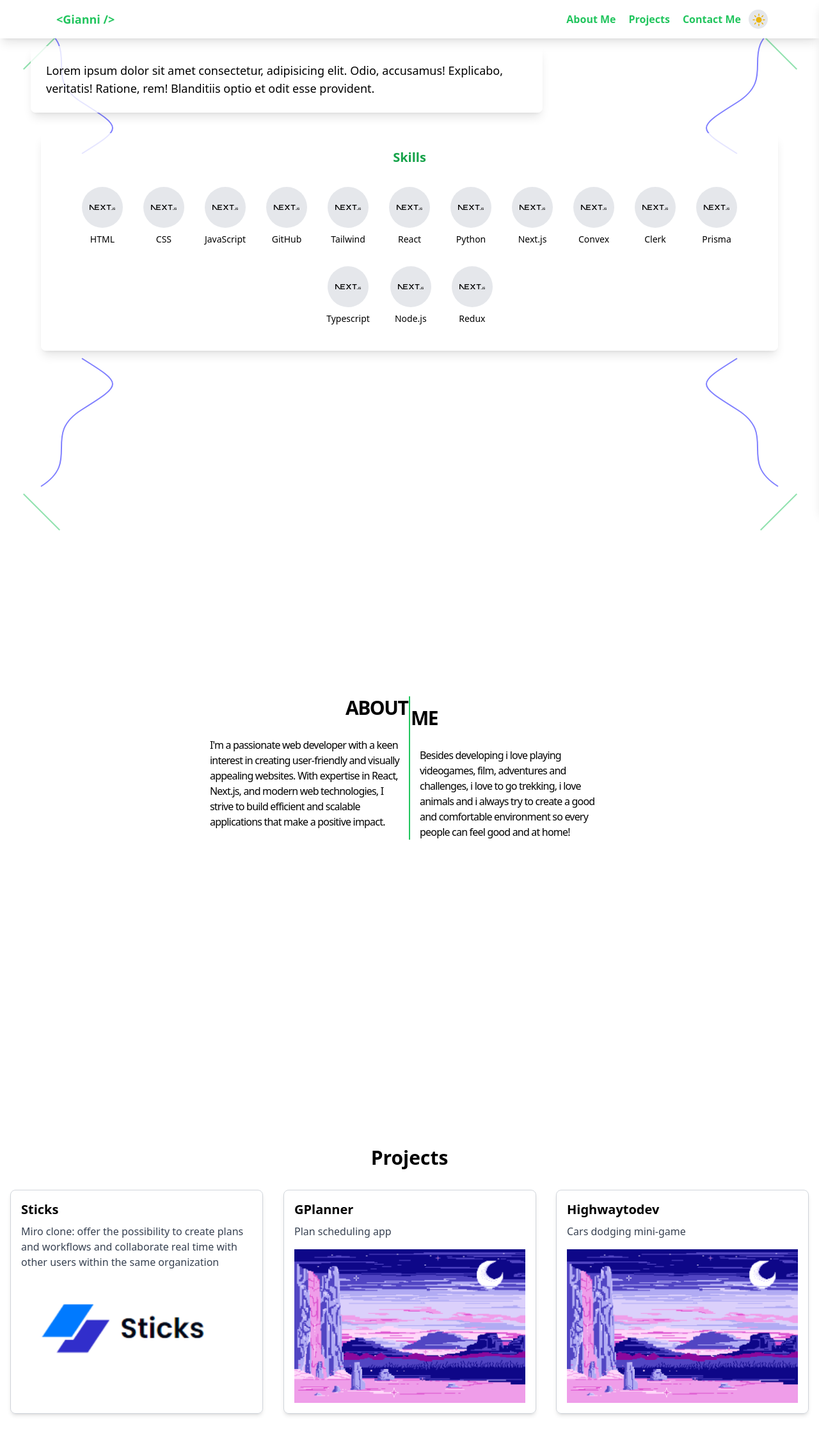
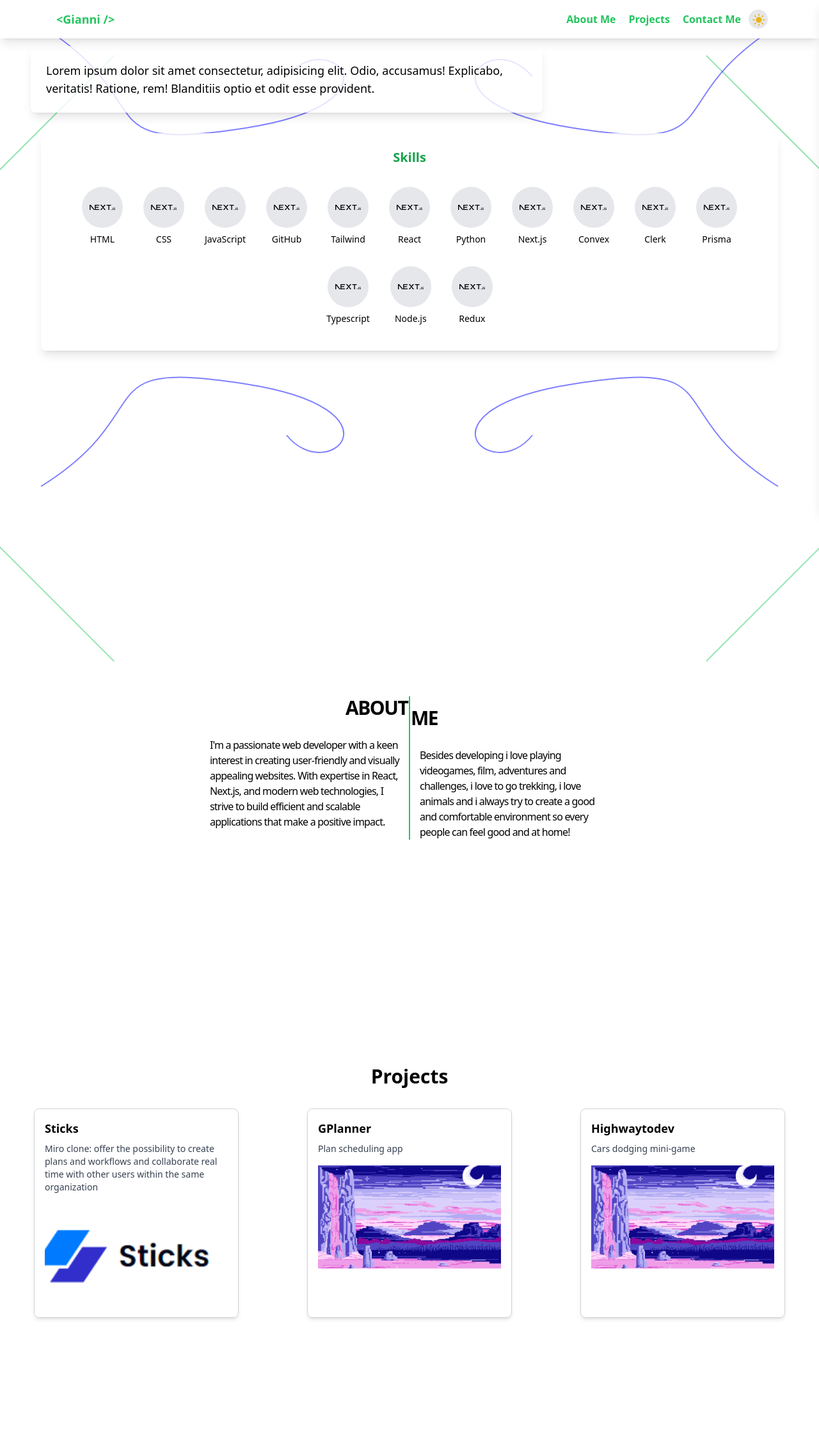
Before and after one commit to GianniCrux/myPortfolio, a Next.js app: page / in a window 1280 px wide. Shown: the top 2250 px of the page at 64% size. Built offline with nearby package versions, Linux system fonts and the light colour scheme.

Commit message:
changed proejcts widths and heights

```diff
--- a/app/components/project.tsx
+++ b/app/components/project.tsx
@@ -11,27 +11,29 @@ interface ProjectProps {
 
   const Project: React.FC<ProjectProps> = ({ title, description, imageUrl, link, previewImage }) => {
     return (
-      <div data-aos="flip-right" className="relative group overflow-hidden border border-gray-300 dark:border-gray-700 rounded-lg shadow-md">
+      <div data-aos="flip-right" className="relative group overflow-hidden border border-gray-300 dark:border-gray-700 rounded-lg shadow-md w-full max-w-xs">
         <a href={link} target="_blank" rel="noopener noreferrer" className="block p-4">
-          <h3 className="text-xl font-bold mb-2">{title}</h3>
-          <p className="text-gray-700 dark:text-gray-300 mb-4">{description}</p>
+          <h3 className="text-lg font-bold mb-2">{title}</h3>
+          <p className="text-gray-700 text-sm dark:text-gray-300 mb-4">{description}</p>
+          <div className="relative w-full aspect-video">
             <Image
               src={imageUrl}
               alt={`${title} screenshot`}
-            width={600}
-            height={400}
-            className="w-full h-auto"
+              fill
+              className="object-cover"
             />
+          </div>
         </a>
         <div className="absolute inset-0 bg-black bg-opacity-75 flex items-center justify-center opacity-0 group-hover:opacity-100 transition-opacity duration-300">
-          <a href={link} target="_blank" rel="noopener noreferrer" className="block p-4">
+          <a href={link} target="_blank" rel="noopener noreferrer" className="block p-4 w-full h-full">
+          <div className="relative w-full aspect-video">
               <Image
                 src={previewImage}
                 alt={`${title} preview`}
-              width={600}
-              height={400}
-              className="w-full h-auto"
+                fill
+                className="object-cover"
               />
+          </div>
           </a>
         </div>
       </div>
--- a/app/components/projects.tsx
+++ b/app/components/projects.tsx
@@ -27,10 +27,10 @@ const projects = [
 
 export default function Projects() {
   return (
-    <section id="projects" className="min-h-screen bg-white text-black dark:bg-black dark:text-white py-16 content-center">
+    <section id="projects" className="min-h-screen bg-white text-black dark:bg-black dark:text-white py-16">
       <div className="container mx-auto px-4">
         <h2 className="text-3xl font-bold text-center mb-8">Projects</h2>
-        <div className="grid grid-cols-1 sm:grid-cols-2 lg:grid-cols-3 gap-8">
+        <div className="grid grid-cols-1 sm:grid-cols-2 lg:grid-cols-3 gap-8 justify-items-center">
           {projects.map((project, index) => (
             <Project
               key={index}
--- a/app/components/random-lines.tsx
+++ b/app/components/random-lines.tsx
@@ -3,12 +3,20 @@
 import React from 'react'
 
 function StraightLines() {
-  const lines = [
-    { startX: 5, startY: 5, length: 10, angle: 45, curved: false },
-    { startX: 95, startY: 5, length: 10, angle: 135, curved: false },
-    { startX: 5, startY: 95, length: 10, angle: 315, curved: false },
-    { startX: 95, startY: 95, length: 10, angle: 225, curved: false },
-  ]
+  const lines =
+/*   [
+    { startX: 5, startY: 5, length: 40, angle: 45, curved: false },
+    { startX: 95, startY: 5, length: 40, angle: 135, curved: false },
+    { startX: 5, startY: 95, length: 40, angle: 315, curved: false },
+    { startX: 95, startY: 95, length: 40, angle: 225, curved: false },
+    /* { startX: 50, startY: 50, length: 50, angle: 0, curved: false },  //center line
+  ] */
+    [
+      { startX: 5, startY: 5, length: 40, angle: 45, curved: false },
+      { startX: 95, startY: 5, length: 40, angle: 135, curved: false },
+      { startX: 5, startY: 95, length: 40, angle: 315, curved: false },
+      { startX: 95, startY: 95, length: 40, angle: 225, curved: false },
+    ]
 
   return (
     <div className="fixed inset-0 z-0 opacity-50 pointer-events-none">
@@ -32,17 +40,17 @@ function StraightLines() {
 
 function RoundedLines() {
   const lines = [
-    // Top-left
-    "M5,5 C10,10 5,15 10,20 S15,25 10,30",
+  // Top-left corner
+  "M5,5 C20,20 10,30 30,25 S40,5 35,15",
 
-    // Top-right
-    "M95,5 C90,10 95,15 90,20 S85,25 90,30",
+  // Top-right corner
+  "M95,5 C80,20 90,30 70,25 S60,5 65,15",
 
-    // Bottom-left
-    "M5,95 C10,90 5,85 10,80 S15,75 10,70",
+  // Bottom-left corner
+  "M5,95 C20,80 10,70 30,75 S40,95 35,85",
 
-    // Bottom-right
-    "M95,95 C90,90 95,85 90,80 S85,75 90,70"
+  // Bottom-right corner
+  "M95,95 C80,80 90,70 70,75 S60,95 65,85"
   ]
 
   return (
```
Lines whose indentation alone changed are shown as unchanged.
